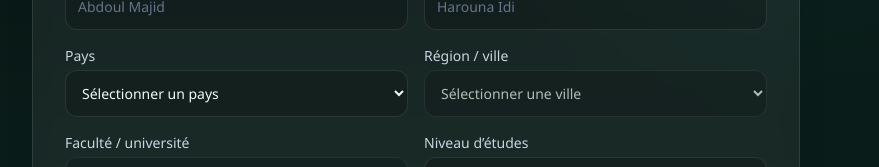
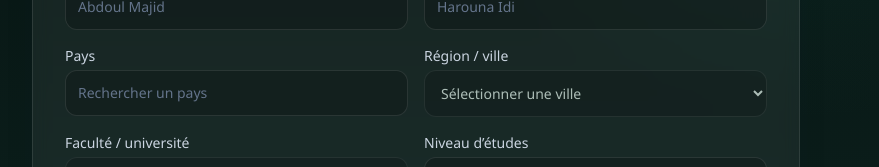
Before and after one commit to Harkalla/PharmaCampus, a React (Vite) app in the folder frontend/: page /register in a window 1280 px wide. Shown: the part 249-416 px from the top of the page, without its empty margins (224-1103 px from the left). Built offline with nearby package versions, Linux system fonts and the light colour scheme; no server answers.

Commit message:
Expand registration country and faculty choices

```diff
--- a/frontend/src/pages/RegisterPage.tsx
+++ b/frontend/src/pages/RegisterPage.tsx
@@ -7,17 +7,27 @@ type RegisterPageProps = {
   onLogin: (user: User, token: string) => void;
 };
 
+const countryCities: Record<string, string[]> = {
+  Niger: ['Niamey', 'Maradi', 'Zinder'], Mali: ['Bamako', 'Sikasso', 'Mopti'], Senegal: ['Dakar', 'Thiès', 'Saint-Louis'],
+  "Côte d'Ivoire": ['Yamoussoukro', 'Abidjan', 'Bouaké'], 'Burkina Faso': ['Ouagadougou', 'Bobo-Dioulasso', 'Koudougou'], Guinée: ['Conakry', 'Nzérékoré', 'Kindia'], Bénin: ['Porto-Novo', 'Cotonou', 'Abomey-Calavi'], Togo: ['Lomé', 'Sokodé', 'Kara'], Ghana: ['Accra', 'Kumasi', 'Tamale'], Nigeria: ['Abuja', 'Lagos', 'Kano'], Mauritanie: ['Nouakchott', 'Nouadhibou', 'Rosso'],
+  Cameroun: ['Yaoundé', 'Douala', 'Bafoussam'], Tchad: ["N'Djamena", 'Moundou', 'Sarh'], 'République centrafricaine': ['Bangui', 'Bimbo', 'Berbérati'], 'République démocratique du Congo': ['Kinshasa', 'Lubumbashi', 'Goma'], 'République du Congo': ['Brazzaville', 'Pointe-Noire', 'Dolisie'], Gabon: ['Libreville', 'Port-Gentil', 'Franceville'],
+  Maroc: ['Rabat', 'Casablanca', 'Fès'], Algérie: ['Alger', 'Oran', 'Constantine'], Tunisie: ['Tunis', 'Sfax', 'Sousse'], France: ['Paris', 'Lyon', 'Marseille'], Belgique: ['Bruxelles', 'Anvers', 'Liège'], Canada: ['Ottawa', 'Montréal', 'Toronto'], Suisse: ['Berne', 'Genève', 'Zurich']
+};
+
+const countries = Object.keys(countryCities);
+const facultiesByCity: Record<string, string[]> = { Casablanca: ['Université Hassan II'] };
+
 const RegisterPage = ({ onLogin }: RegisterPageProps) => {
   const [showPassword, setShowPassword] = useState(false);
   const [showConfirmation, setShowConfirmation] = useState(false);
   const [form, setForm] = useState({
     firstName: '', lastName: '', email: '', password: '', passwordConfirmation: '',
-    country: '', city: '', university: '', level: '', semester: '', bio: '',
+    country: '', city: '', cityOther: '', university: '', universityOther: '', level: '', semester: '', bio: '',
     photoUrl: ''
   });
   const [error, setError] = useState('');
 
-  const handleChange = (field: string, value: string) => setForm((current) => ({ ...current, [field]: value, ...(field === 'country' ? { city: '', university: '' } : {}), ...(field === 'city' ? { university: '' } : {}) }));
+  const handleChange = (field: string, value: string) => setForm((current) => ({ ...current, [field]: value, ...(field === 'country' ? { city: '', cityOther: '', university: '', universityOther: '' } : {}), ...(field === 'city' ? { university: '', universityOther: '' } : {}) }));
 
   const handleSubmit = async (e: FormEvent) => {
     e.preventDefault();
@@ -38,8 +48,8 @@ const RegisterPage = ({ onLogin }: RegisterPageProps) => {
         firstName: form.firstName,
         lastName: form.lastName,
         country: form.country,
-        city: form.city,
-        university: form.university,
+        city: form.city === 'Autre' ? form.cityOther : form.city,
+        university: form.university === 'Autre' ? form.universityOther : form.university,
         level: form.level,
         semester: form.semester,
         bio: form.bio,
@@ -71,15 +81,17 @@ const RegisterPage = ({ onLogin }: RegisterPageProps) => {
           </div>
           <div>
             <label className="mb-1 block text-sm font-medium text-slate-300">Pays</label>
-            <select className="input" value={form.country} onChange={(e) => handleChange('country', e.target.value)} required><option value="">Sélectionner un pays</option><option value="Maroc">Maroc</option></select>
+            <input className="input" list="country-options" value={form.country} onChange={(e) => handleChange('country', e.target.value)} placeholder="Rechercher un pays" required /><datalist id="country-options">{countries.map((country) => <option key={country} value={country} />)}</datalist>
           </div>
           <div>
             <label className="mb-1 block text-sm font-medium text-slate-300">Région / ville</label>
-            <select className="input" value={form.city} onChange={(e) => handleChange('city', e.target.value)} disabled={!form.country} required><option value="">Sélectionner une ville</option>{form.country === 'Maroc' && <option value="Casablanca">Casablanca</option>}</select>
+            <select className="input" value={form.city} onChange={(e) => handleChange('city', e.target.value)} disabled={!countryCities[form.country]} required><option value="">Sélectionner une ville</option>{(countryCities[form.country] || []).map((city) => <option key={city}>{city}</option>)}{form.country && <option value="Autre">Autre</option>}</select>
+            {form.city === 'Autre' && <input className="input mt-2" placeholder="Entrez votre ville/région" value={form.cityOther} onChange={(e) => setForm({ ...form, cityOther: e.target.value })} required />}
           </div>
           <div>
             <label className="mb-1 block text-sm font-medium text-slate-300">Faculté / université</label>
-            <select className="input" value={form.university} onChange={(e) => handleChange('university', e.target.value)} disabled={!form.city} required><option value="">Sélectionner une faculté</option>{form.city === 'Casablanca' && <option value="Université Hassan II">Université Hassan II</option>}</select>
+            <select className="input" value={form.university} onChange={(e) => handleChange('university', e.target.value)} disabled={!form.city} required><option value="">Sélectionner une faculté</option>{(facultiesByCity[form.city] || []).map((faculty) => <option key={faculty}>{faculty}</option>)}<option value="Autre">Autre</option></select>
+            {form.university === 'Autre' && <input className="input mt-2" placeholder="Nom de votre faculté / établissement" value={form.universityOther} onChange={(e) => setForm({ ...form, universityOther: e.target.value })} required />}
           </div>
           <div>
             <label className="mb-1 block text-sm font-medium text-slate-300">Niveau d’études</label>
```
